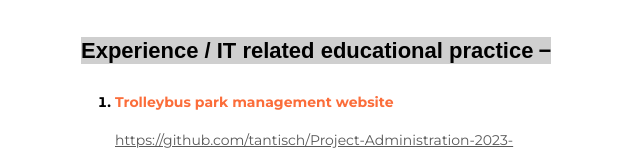
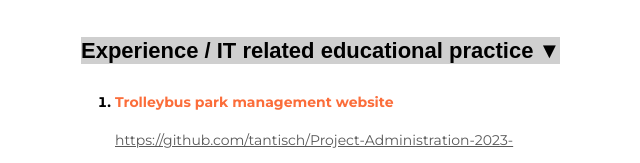
Before and after one commit to OleksiiKH0240/oleksii-khomenko-cv, a plain HTML site: page index.html in a window 1280 px wide. Both pictures are taken after a click on the button "Experience / IT related educational practice". Shown: the part 535-698 px from the top of the page, 387-1027 px from the left. Drawn offline with Linux system fonts and the light colour scheme.

Commit message:
correction commit

```diff
--- a/styles/styles.css
+++ b/styles/styles.css
@@ -457,7 +457,7 @@ body {
 }
 
 .collapsible:after {
-    content: '\002B';
+    content: '\25B6';
     color: rgb(0, 0, 0);
     font-weight: bold;
     float: right;
@@ -465,7 +465,7 @@ body {
 }
 
 .active:after {
-    content: "\2212";
+    content: "\25BC";
 }
 
 .content {
```
